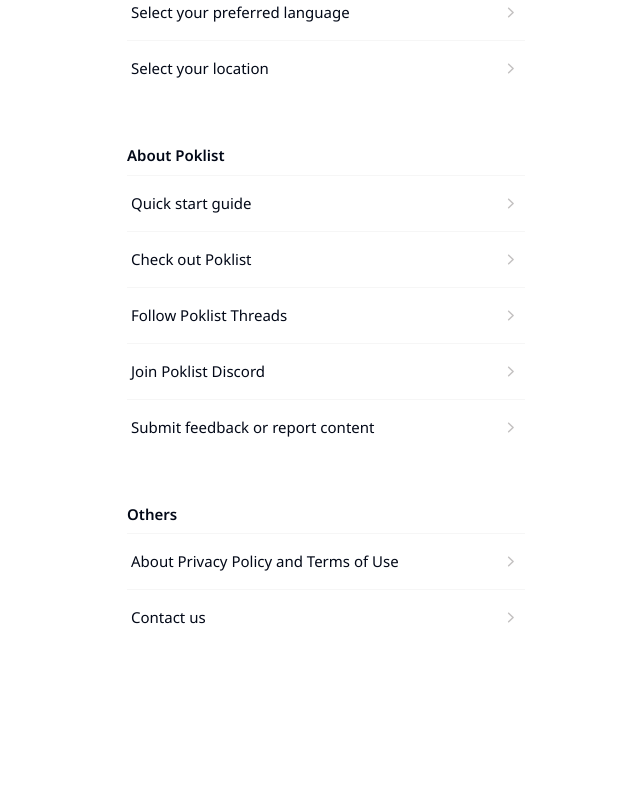
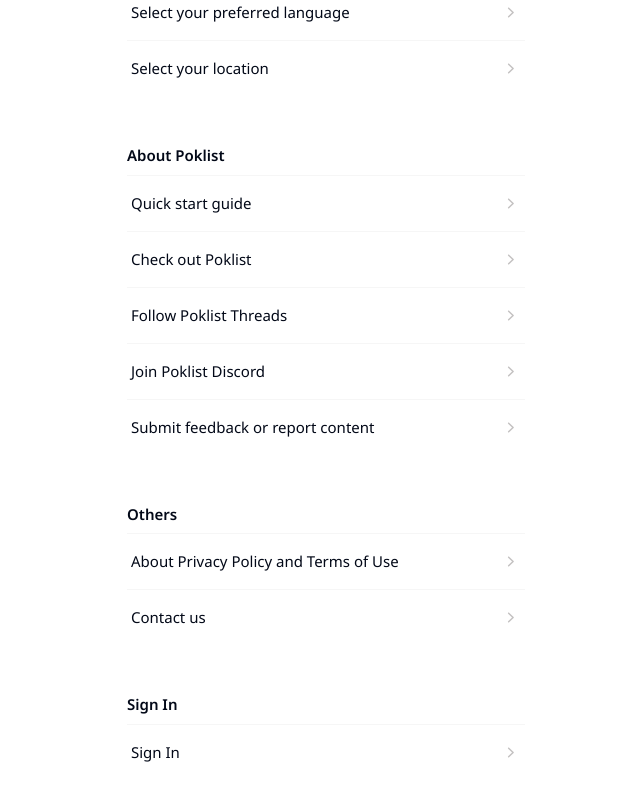
Before and after one commit to poklist/poklist-frontend, a React (Vite) app: page /settings in a window 1280 px wide. Shown: the part 406-1206 px from the top of the page, without its empty margins (314-954 px from the left). Before the commit the page ends 1091 px from the top, so only its background shows below. Built offline with nearby package versions, Linux system fonts and the light colour scheme; no server answers; what @lingui/macro, @radix-ui/themes would draw is missing.

Commit message:
feat: add sign in block

```diff
--- /dev/null
+++ b/src/pages/DeleteAccount/index.tsx
@@ -0,0 +1,10 @@
+const DeleteAccountPage: React.FC = () => {
+  return (
+    // Your component code here
+    <div>
+      <p>施工中...</p>
+    </div>
+  );
+};
+
+export default DeleteAccountPage;
--- a/src/pages/Settings/BlocksSection/index.tsx
+++ b/src/pages/Settings/BlocksSection/index.tsx
@@ -1,9 +1,15 @@
+import useUserStore from '@/stores/useUserStore';
 import { ILinksBlock } from '@/types/Settings';
+import { useNavigate } from 'react-router-dom';
 import LinksBlock from './LinksBlock';
 
 const BlocksSection: React.FC = () => {
+  const navigate = useNavigate();
+  const { isLoggedIn, logout } = useUserStore();
+
   const openLanguageDrawer = () => {}; // TODO:
   const openLocactionDrawer = () => {}; // TODO:
+
   const blocks: ILinksBlock[] = [
     {
       title: 'Preference',
@@ -58,6 +64,38 @@
     },
   ];
 
+  const signInBlock: ILinksBlock = {
+    title: 'Sign In',
+    actionItems: [],
+  };
+  if (isLoggedIn) {
+    signInBlock.actionItems = [
+      {
+        decription: 'Delete Account',
+        action: () => {
+          navigate('/delete-account');
+        },
+      },
+      {
+        decription: 'Sign Out',
+        action: () => {
+          logout();
+          navigate('/login');
+        },
+      },
+    ];
+  } else {
+    signInBlock.actionItems = [
+      {
+        decription: 'Sign In',
+        action: () => {
+          navigate('/login');
+        },
+      },
+    ];
+  }
+  blocks.push(signInBlock);
+
   return (
     <div id="blocks" className="flex flex-col gap-10 px-4 py-10 text-[15px]">
       {blocks.map((block) => {
```
Also changed, not shown: src/router/index.tsx (+7 -2 lines).
